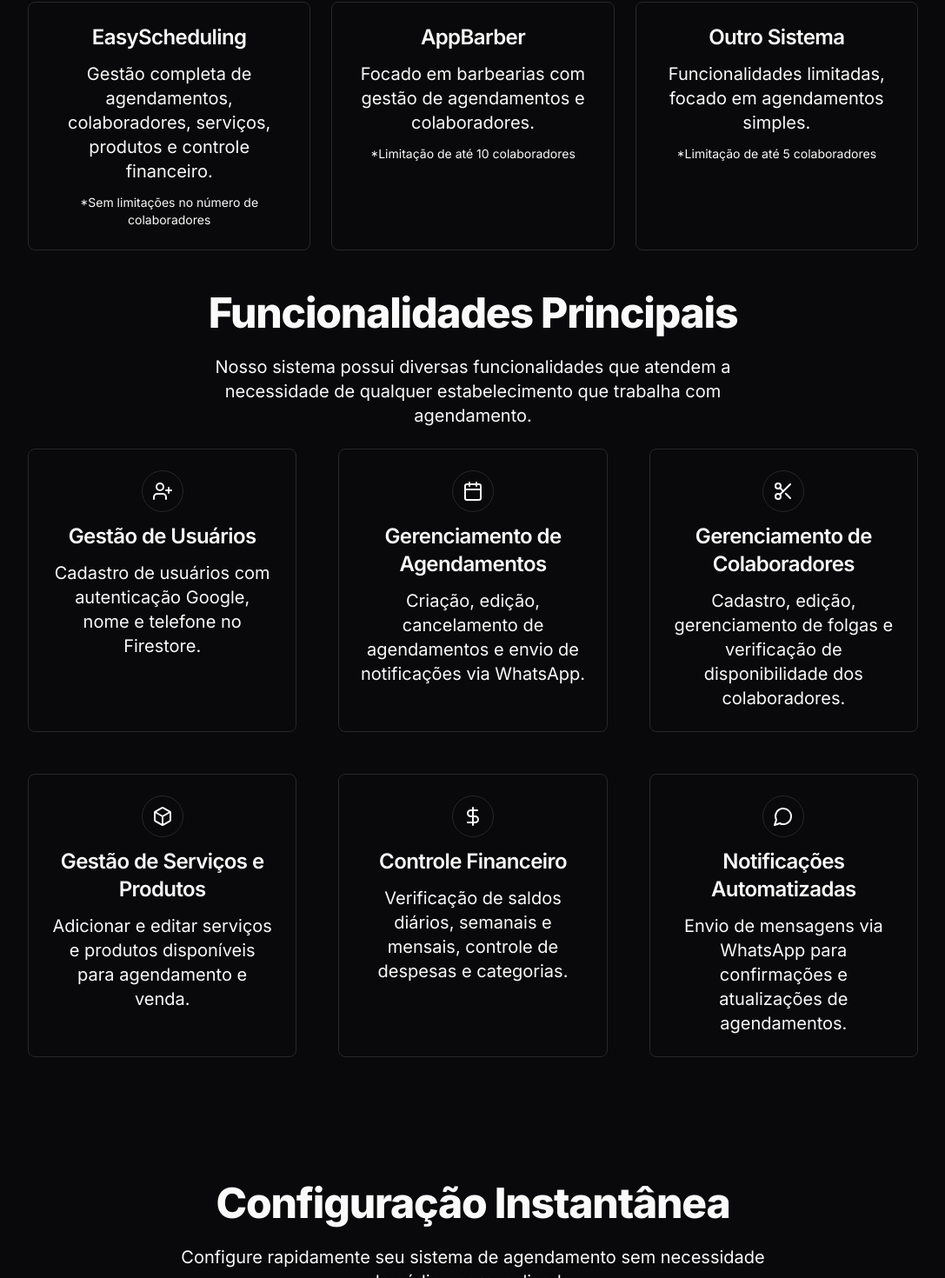
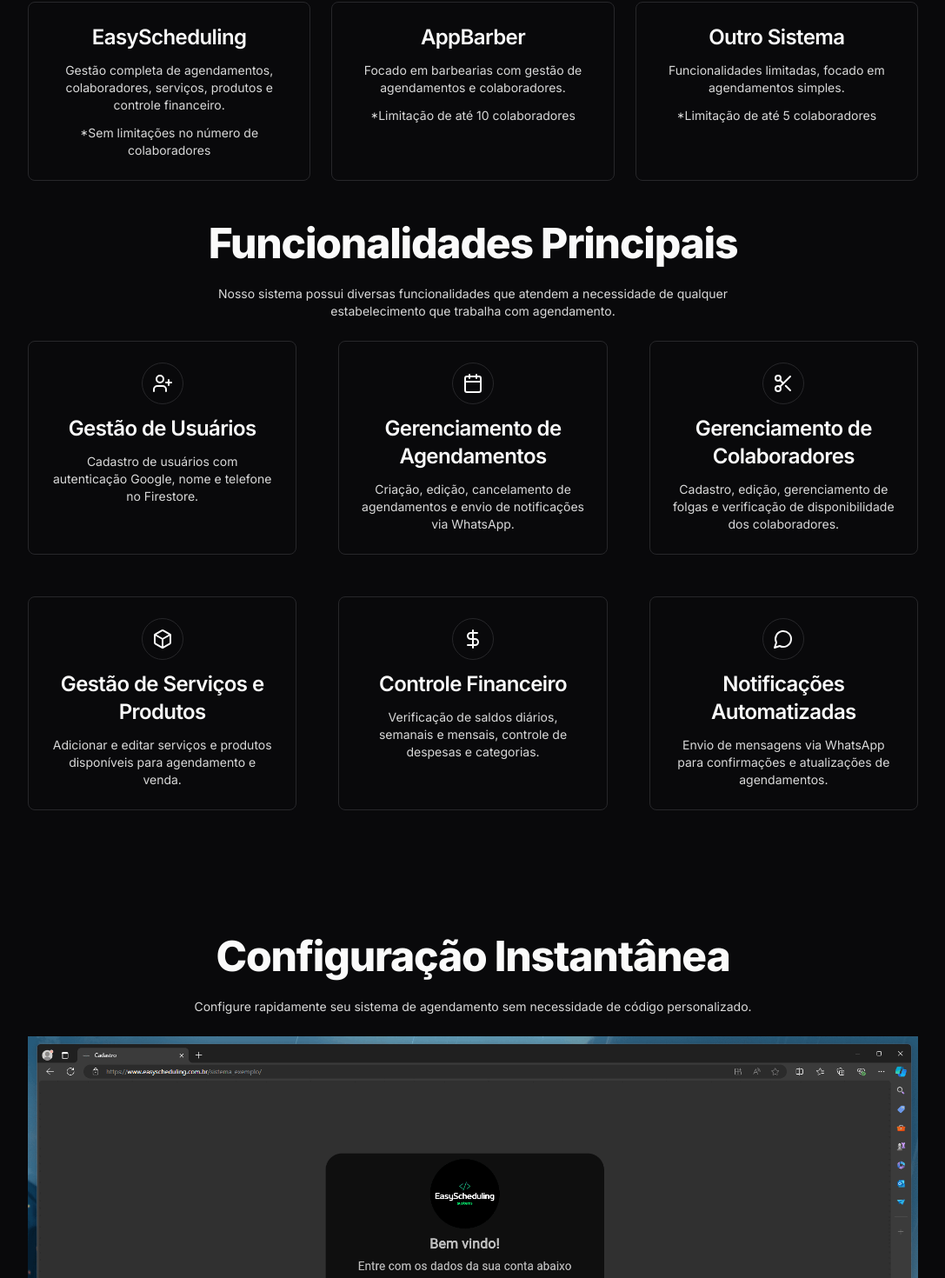
Before and after one commit to Mateusmont-1/landing-page-easyscheduling, a Next.js app: page / in a window 1280 px wide. Shown: the part 1482-2952 px from the top of the page at 87% size, without its empty margins (96-1183 px from the left). Built offline with nearby package versions, Linux system fonts and the light colour scheme.

Commit message:
correção

```diff
--- a/src/app/page.tsx
+++ b/src/app/page.tsx
@@ -1,7 +1,6 @@
 import { Button } from '@/components/ui/button'
 import Typography from '@/components/ui/typography'
 import Image from 'next/image'
-import Feature from './feature'
 import { UserPlus, Calendar, Scissors, Box, DollarSign, MessageCircle } from 'lucide-react'
 import Link from 'next/link'
 
@@ -54,7 +53,7 @@
           <div className="flex flex-col gap-3 items-center p-6 border rounded-lg">
             <Typography variant="h3">Mensal</Typography>
             <Typography variant="h4">R$ 50 / mês</Typography>
-            <Typography variant="body1" className="text-sm">
+            <Typography variant="p" className="text-sm">
               *Sem limitações no número de colaboradores
             </Typography>
             <Link
@@ -67,7 +66,7 @@
           <div className="flex flex-col gap-3 items-center p-6 border rounded-lg">
             <Typography variant="h3">Anual</Typography>
             <Typography variant="h4">R$ 500 / ano</Typography>
-            <Typography variant="body1" className="text-sm">
+            <Typography variant="p" className="text-sm">
               *Sem limitações no número de colaboradores
             </Typography>
             <Link
@@ -88,28 +87,28 @@
         <div className="grid md:grid-cols-3 gap-6 w-full">
           <div className="flex flex-col gap-3 items-center p-6 border rounded-lg">
             <Typography variant="h3">EasyScheduling</Typography>
-            <Typography variant="body1">
+            <Typography variant="p">
               Gestão completa de agendamentos, colaboradores, serviços, produtos e controle financeiro.
             </Typography>
-            <Typography variant="body1" className="text-sm">
+            <Typography variant="p" className="text-sm">
               *Sem limitações no número de colaboradores
             </Typography>
           </div>
           <div className="flex flex-col gap-3 items-center p-6 border rounded-lg">
             <Typography variant="h3">AppBarber</Typography>
-            <Typography variant="body1">
+            <Typography variant="p">
               Focado em barbearias com gestão de agendamentos e colaboradores.
             </Typography>
-            <Typography variant="body1" className="text-sm">
+            <Typography variant="p" className="text-sm">
               *Limitação de até 10 colaboradores
             </Typography>
           </div>
           <div className="flex flex-col gap-3 items-center p-6 border rounded-lg">
             <Typography variant="h3">Outro Sistema</Typography>
-            <Typography variant="body1">
+            <Typography variant="p">
               Funcionalidades limitadas, focado em agendamentos simples.
             </Typography>
-            <Typography variant="body1" className="text-sm">
+            <Typography variant="p" className="text-sm">
               *Limitação de até 5 colaboradores
             </Typography>
           </div>
@@ -121,7 +120,7 @@
         <Typography className="max-w-2xl" variant="h1">
           Funcionalidades Principais
         </Typography>
-        <Typography className="max-w-2xl" variant="body1">
+        <Typography className="max-w-2xl" variant="p">
           Nosso sistema possui diversas funcionalidades que atendem a necessidade de qualquer estabelecimento que trabalha com agendamento.
         </Typography>
         <div className="flex flex-col md:grid md:grid-cols-2 lg:grid-cols-3 gap-12">
@@ -130,7 +129,7 @@
               <UserPlus size={24} />
             </div>
             <Typography variant="h3">Gestão de Usuários</Typography>
-            <Typography variant="body1">
+            <Typography variant="p">
               Cadastro de usuários com autenticação Google, nome e telefone no Firestore.
             </Typography>
           </div>
@@ -139,7 +138,7 @@
               <Calendar size={24} />
             </div>
             <Typography variant="h3">Gerenciamento de Agendamentos</Typography>
-            <Typography variant="body1">
+            <Typography variant="p">
               Criação, edição, cancelamento de agendamentos e envio de notificações via WhatsApp.
             </Typography>
           </div>
@@ -148,7 +147,7 @@
               <Scissors size={24} />
             </div>
             <Typography variant="h3">Gerenciamento de Colaboradores</Typography>
-            <Typography variant="body1">
+            <Typography variant="p">
               Cadastro, edição, gerenciamento de folgas e verificação de disponibilidade dos colaboradores.
             </Typography>
           </div>
@@ -157,7 +156,7 @@
               <Box size={24} />
             </div>
             <Typography variant="h3">Gestão de Serviços e Produtos</Typography>
-            <Typography variant="body1">
+            <Typography variant="p">
               Adicionar e editar serviços e produtos disponíveis para agendamento e venda.
             </Typography>
           </div>
@@ -166,7 +165,7 @@
               <DollarSign size={24} />
             </div>
             <Typography variant="h3">Controle Financeiro</Typography>
-            <Typography variant="body1">
+            <Typography variant="p">
               Verificação de saldos diários, semanais e mensais, controle de despesas e categorias.
             </Typography>
           </div>
@@ -175,7 +174,7 @@
               <MessageCircle size={24} />
             </div>
             <Typography variant="h3">Notificações Automatizadas</Typography>
-            <Typography variant="body1">
+            <Typography variant="p">
               Envio de mensagens via WhatsApp para confirmações e atualizações de agendamentos.
             </Typography>
           </div>
@@ -187,7 +186,7 @@
           <Typography className="max-w-2xl" variant="h1">
             Configuração Instantânea
           </Typography>
-          <Typography className="max-w-2xl" variant="body1">
+          <Typography className="max-w-2xl" variant="p">
             Configure rapidamente seu sistema de agendamento sem necessidade de código personalizado.
           </Typography>
           <div className="w-full">
```
